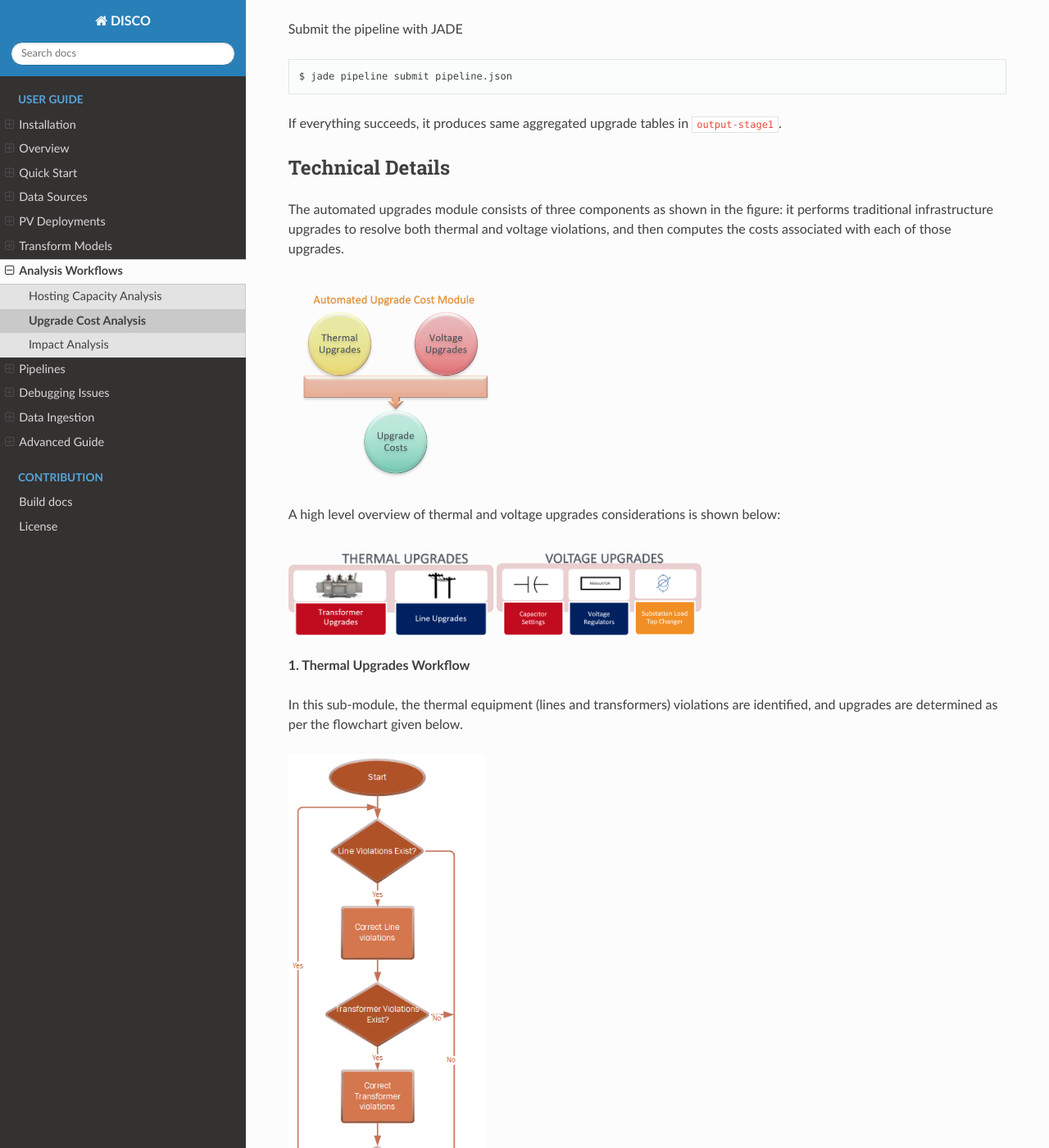
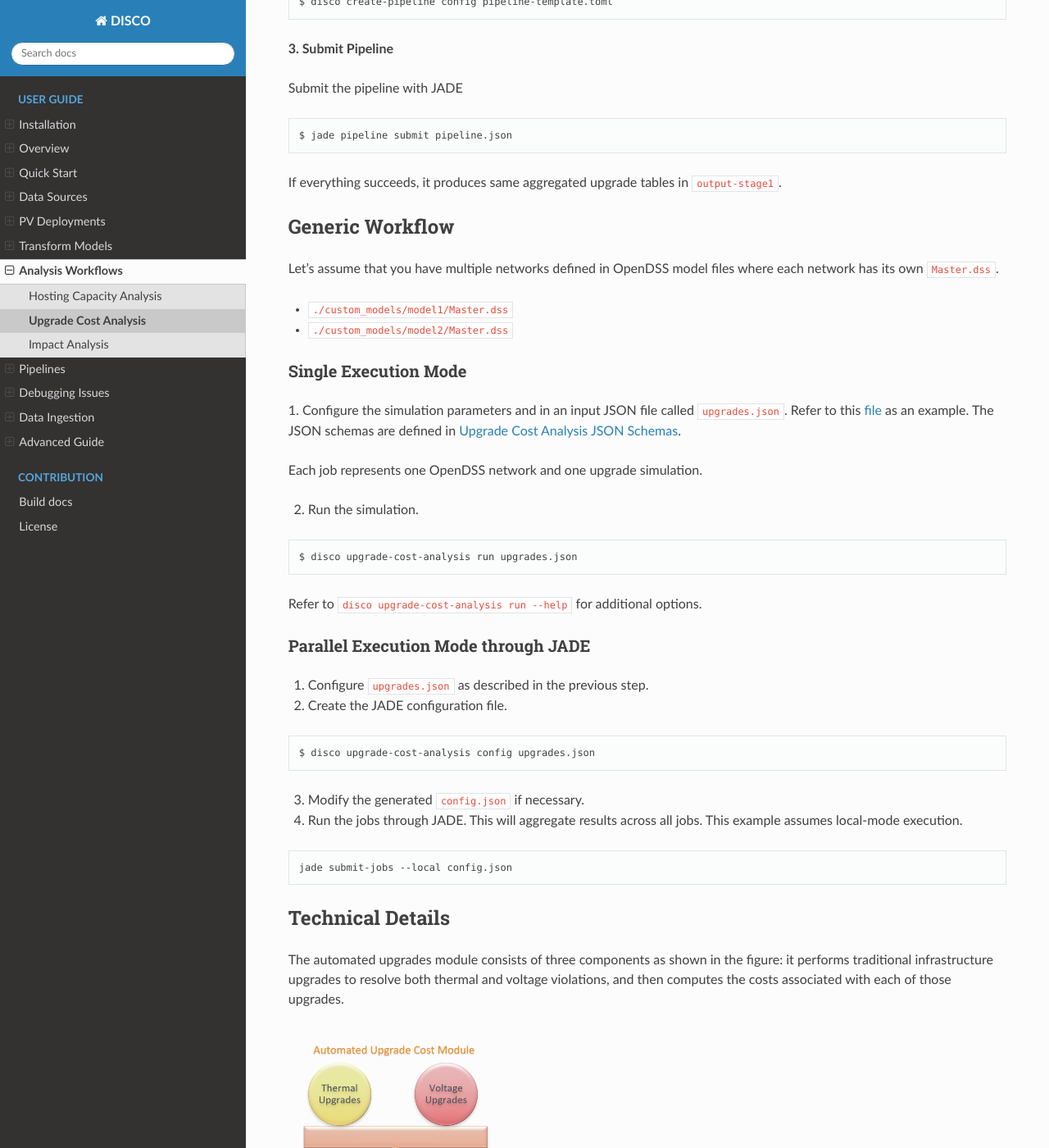
Before and after one commit to NREL/disco, a Sphinx documentation site: the page built from docs/source/analysis-workflows/upgrade-cost-analysis.rst, in a window 1280 px wide and 1400 px high, scrolled down 2219 px. Shown: the whole window at 82% size. Built offline with Sphinx 7.4.7 and the Read the Docs theme 2.0.0, drawn with Linux system fonts in a browser that asks for light colours; some of the changed text lies outside the part shown.

Commit message:
Add generic upgrades workflow docs

```diff
--- a/docs/source/advanced-guide/upgrade-cost-analysis-generic-models.rst
+++ b/docs/source/advanced-guide/upgrade-cost-analysis-generic-models.rst
@@ -1,3 +1,5 @@
+.. _upgrade_cost_analysis_schemas:
+
 **********************************
 Upgrade Cost Analysis JSON Schemas
 **********************************
--- a/docs/source/analysis-workflows/upgrade-cost-analysis.rst
+++ b/docs/source/analysis-workflows/upgrade-cost-analysis.rst
@@ -4,6 +4,9 @@ Upgrade Cost Analysis
 This chapter introduces the workflow for conducting *upgrade cost analysis* by using DISCO commands
 step by step or DISCO pipeline, where the pipeline chains the individual steps and runs upgrade cost
 analysis seamlessly. In the following two sections we will introduce the two methods separately.
+
+There is a third method that bypasses the normal DISCO processes. This generic workflow allows you
+to run the upgrade simulations on existing, non-standardized OpenDSS models without any transformations.
 
 The following commands run with default options. If you need any customization, please run ``--help`` on
 the commands to see the available options.
@@ -116,6 +119,50 @@ Submit the pipeline with JADE
 
 If everything succeeds, it produces same aggregated upgrade tables in ``output-stage1``.
 
+Generic Workflow
+----------------
+Let's assume that you have multiple networks defined in OpenDSS model files where each network has
+its own ``Master.dss``.
+
+- ``./custom_models/model1/Master.dss``
+- ``./custom_models/model2/Master.dss``
+
+Single Execution Mode
+~~~~~~~~~~~~~~~~~~~~~
+1. Configure the simulation parameters and in an input JSON file called ``upgrades.json``.
+Refer to this
+`file <https://github.com/NREL/disco/blob/main/tests/data/test_upgrade_cost_analysis_generic_vreg.json>`_
+as an example. The JSON schemas are defined in :ref:`upgrade_cost_analysis_schemas`.
+
+Each job represents one OpenDSS network and one upgrade simulation.
+
+2. Run the simulation.
+
+.. code-block:: bash
+
+   $ disco upgrade-cost-analysis run upgrades.json
+
+Refer to ``disco upgrade-cost-analysis run --help`` for additional options.
+
+Parallel Execution Mode through JADE
+~~~~~~~~~~~~~~~~~~~~~~~~~~~~~~~~~~~~
+1. Configure ``upgrades.json`` as described in the previous step.
+
+2. Create the JADE configuration file.
+
+.. code-block:: bash
+
+   $ disco upgrade-cost-analysis config upgrades.json
+
+3. Modify the generated ``config.json`` if necessary.
+
+4. Run the jobs through JADE. This will aggregate results across all jobs.
+   This example assumes local-mode execution.
+
+.. code-block:: bash
+
+   jade submit-jobs --local config.json
+
 
 Technical Details
 -----------------
@@ -147,7 +194,7 @@ The technical equipment database is a catalog of available lines and transformer
 All the equipment in this database will be considered as available options while determining thermal upgrades.
 If this file is not provided, a technical database will be automatically generated from the given feeder model.
 This would provide the thermal upgrades module with a limited set of upgrade options.
-Sample technical equipment catalog can be found `here <https://github.com/NREL/disco/blob/main/disco/extensions/upgrade_simulation/upgrades/smartds_upgrades_technical_catalog.json>`_
+Sample technical equipment catalog can be found at this `link <https://github.com/NREL/disco/blob/main/disco/extensions/upgrade_simulation/upgrades/smartds_upgrades_technical_catalog.json>`_
 
 
 For an overloaded equipment, if a higher rated equipment of similar configuration is available in the technical catalog, that is considered as an upgrade and is chosen.
--- a/docs/source/images/thermal_inputs.csv
+++ b/docs/source/images/thermal_inputs.csv
@@ -1,6 +1,6 @@
 Input Parameter,Type,Description,Required/Optional,Default/Example
-    transformer_upper_limit,float,Transformer upper limit in per unit,Required,1.25
-    line_upper_limit,float,Line upper limit in per unit,Required,1.25
+transformer_upper_limit,float,Transformer upper limit in per unit,Required,1.25
+line_upper_limit,float,Line upper limit in per unit,Required,1.25
 line_design_pu,float,Line design in per unit ,Required,0.75
 transformer_design_pu,float,Transformer design in per unit ,Required,0.75
 voltage_upper_limit,float,Voltage upper limit in per unit,Required,1.05
```
Also changed, not shown: other parts of docs/source/analysis-workflows/upgrade-cost-analysis.rst (+1 -1 lines).
